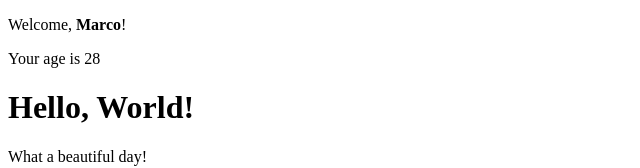
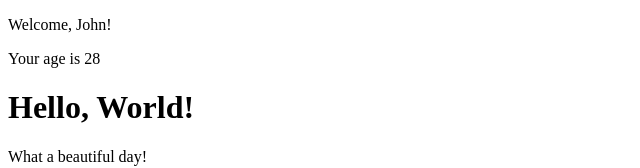
Before and after one commit to MarkupMonkey/react-project, a React (Create React App) app: page / in a window 1280 px wide. Shown: the top 168 px of the page, without its empty margins (0-640 px from the left). Built offline with nearby package versions, Linux system fonts and the light colour scheme.

Commit message:
exercise conditional-rendering-04

```diff
--- a/src/App.js
+++ b/src/App.js
@@ -7,7 +7,7 @@ class Data extends React.Component {
         return (
             <>
                 <div>
-                    <Welcome name={<strong>Marco</strong>} />
+                    <Welcome name='John' />
                     <Hello />
                 </div>
 
--- a/src/Welcome.js
+++ b/src/Welcome.js
@@ -2,10 +2,10 @@ import React from "react";
 import Age from "./Age";
 class Welcome extends React.Component {
     render() {
+        if(this.props.name === 'John')
         return (
             <div>
-                    {!!this.props.name && <p>Welcome, {this.props.name}!</p>}
-                    {!this.props.name && <p>Welcome, user!</p>}
+                    <p>Welcome, {this.props.name}!</p>
                     <Age age={28}/>
             </div>
 
```
